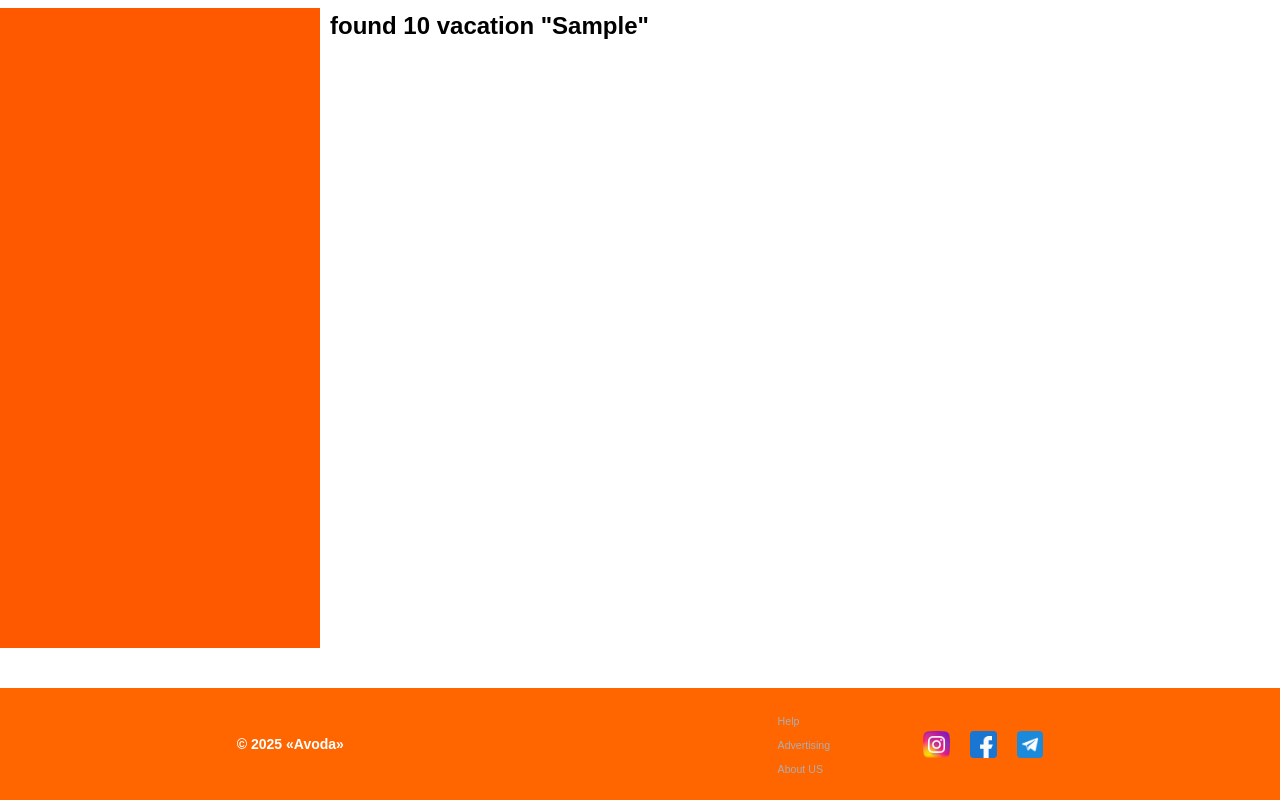
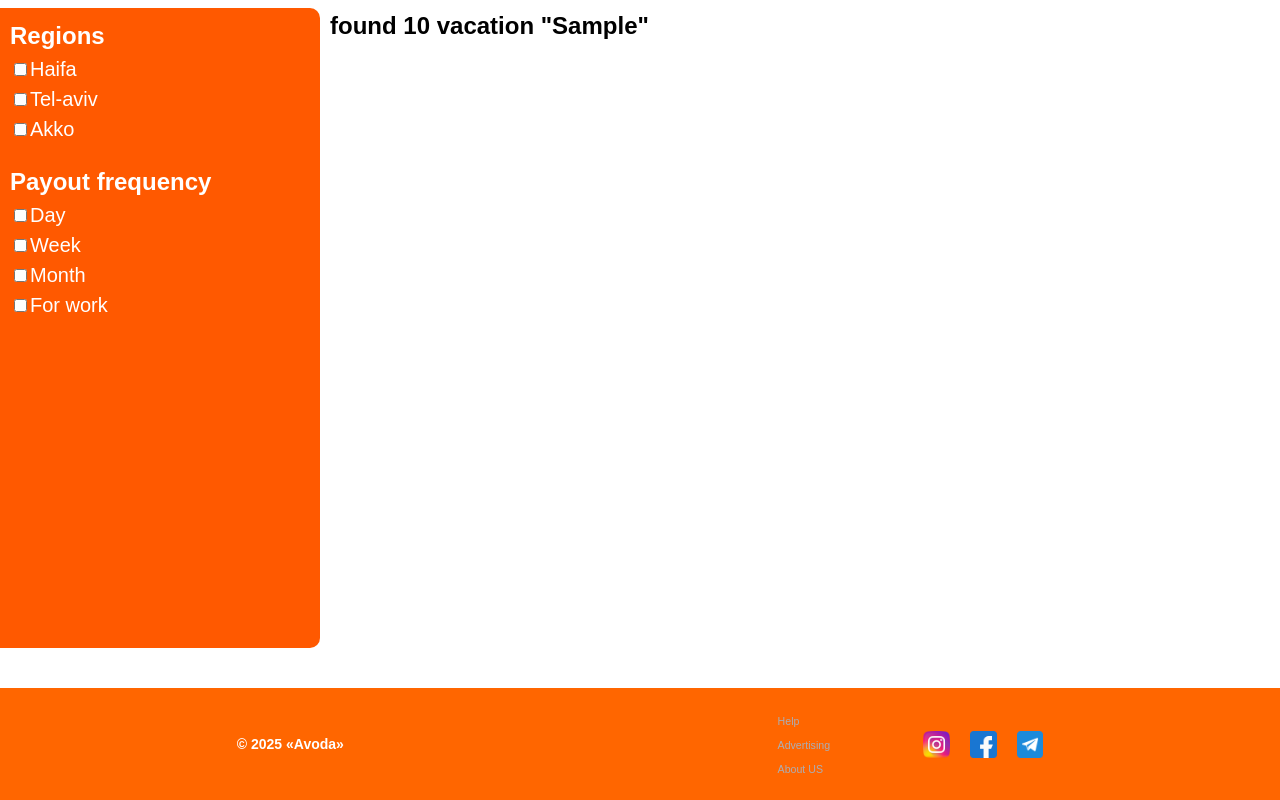
Before and after one commit to PoPygai/avoda, a React (Vite) app in the folder avoda-website/: page /edit-request in a window 1280 px wide. Both pictures are taken after typing "Sample", "Sample", "Sample" into the empty fields and a click on the button "Find!". Shown: the part 217-1017 px from the top of the page. Built offline with nearby package versions, Linux system fonts and the light colour scheme.

Commit message:
restart work! start work with aside bar

```diff
--- /dev/null
+++ b/avoda-website/src/components/main/AsideJobList.tsx
@@ -0,0 +1,49 @@
+import React from "react";
+import {RequestParaments} from "../../utils/types.ts";
+import {Frequency, REGIONS} from "../../utils/tools.ts";
+
+
+type Props = {
+    paraments : RequestParaments
+}
+
+{/*/**/}
+{/*region,*/}
+{/*salary,*/}
+{/*employmentType,*/}
+{/*experience,*/}
+{/*payoutFrequency,*/}
+{/**/}
+const AsideJobList:React.FC<Props> = ({paraments}) => {
+    return (
+        <aside className="main-sidebar">
+            <form action="#" className="main-sidebar__form">
+                <div className="main-sidebar__regions main-sidebar__containers">
+                    <h4 className="regions-title title-medium">Regions</h4>
+                {/*    todo     show only 4-5 cities and under will button More... if click we will see all cities  */}
+                    {
+                        REGIONS.map(city =>
+                            <label className="regions-label main-sidebar-label">
+                                <input type="checkbox" className="regions__inp " name="regions"  value={city}/>{city}
+                            </label>
+                        )
+                    }
+                </div>
+                <div className="main-sidebar__frequency main-sidebar__containers">
+                    <h4 className="frequency-title title-medium">Payout frequency</h4>
+                    {
+                        Frequency.map(n =>
+                            <label className="frequency-label main-sidebar-label">
+                                <input type="checkbox" className="frequency__inp " name="frequency"  value={n}/>{n}
+                            </label>
+                        )
+                    }
+
+
+                </div>
+            </form>
+        </aside>
+        );
+};
+
+export default AsideJobList;
--- a/avoda-website/src/components/main/Main.css
+++ b/avoda-website/src/components/main/Main.css
@@ -45,10 +45,7 @@
     display: flex;
     min-height: 80vh;
 }
-.main-sidebar{
-    width: 25vw;
-    background: var(--alternate-bg-color);
-}
+
 .job{
     padding-left: 10px;
     width: 75vw;
@@ -56,3 +53,25 @@
 .job-title{
     color: var(--color-text-black);
 }
+/*================================================ASIDE=============================================*/
+.main-sidebar{
+    width: 25vw;
+    background: var(--alternate-bg-color);
+    border-radius: 0 10px 10px 0 ;
+}
+.main-sidebar__form{
+    padding: 10px;
+}
+.main-sidebar-label{
+    font-size: 20px;
+    color: var(--color-text);
+}
+.main-sidebar__containers{
+
+    display: flex;
+    flex-direction: column;
+    margin-bottom: 20px;
+}
+.main-sidebar h4{
+    color: var(--color-text);
+}
--- a/avoda-website/src/components/main/Main.tsx
+++ b/avoda-website/src/components/main/Main.tsx
@@ -2,6 +2,9 @@ import "./Main.css";
 import {FormEvent, useEffect, useRef, useState} from "react";
 import JobsList from "./JobsList.tsx";
 import {useLocation, useNavigate} from "react-router-dom";
+import AsideJobList from "./AsideJobList.tsx";
+
+
 
 const Main = () => {
     const [titleJob, setTitleJob] = useState<string>();
@@ -50,9 +53,8 @@ const Main = () => {
             </form>
             {visible &&
                 <div className={"main-wrapper"}>
-                    <aside className="main-sidebar">
 
-                    </aside>
+                    <AsideJobList paraments={location.state} />
                     <JobsList titleJob={titleJob} paraments={location.state} />
                 </div>
             }
--- a/avoda-website/src/pages/editRequest/EditRequest.css
+++ b/avoda-website/src/pages/editRequest/EditRequest.css
@@ -12,7 +12,6 @@
 }
 .request-form-label{
     font-size: 20px;
-
 }
 .request-form-wrapper{
     margin-bottom: 50px;
--- a/avoda-website/src/pages/editRequest/EditRequest.tsx
+++ b/avoda-website/src/pages/editRequest/EditRequest.tsx
@@ -1,30 +1,29 @@
 import "./EditRequest.css";
 import {useLocation, useNavigate} from "react-router-dom";
 import {FormEvent, useState} from "react";
+import {REGIONS} from "../../utils/tools.ts";
 const EditRequest = () => {
     const location = useLocation();
     const job = location.state?.job;
     // todo make normal arrayCities
-    const suggestions = [""];
     const [text, setText] = useState("");
     const [filtered, setFiltered] = useState<string[]>([]);
     const navigate = useNavigate();
 
+
     function handleChange(e: React.ChangeEvent<HTMLInputElement>) {
         const value = e.target.value;
         setText(value);
-
         if (value.trim() === "") {
             setFiltered([]);
             return;
         }
-
-        const result = suggestions.filter(item =>
+        const result = REGIONS.filter(item =>
             item.toLowerCase().includes(value.toLowerCase())
         );
-
         setFiltered(result);
     }
+
 
     function handleSelect(value: string) {
         setText(value);
@@ -37,6 +36,7 @@ const EditRequest = () => {
 
         const form = event.currentTarget;
         const title = (form.elements.namedItem("title-job") as HTMLInputElement).value;
+        //todo  will change to string[]
         const region = (form.elements.namedItem("region") as HTMLInputElement).value;
         const salary = (form.elements.namedItem("salary") as HTMLInputElement).value;
         const data = new FormData(event.currentTarget);
@@ -46,9 +46,7 @@ const EditRequest = () => {
         const employmentType = data.getAll("employment");
 
 
-        console.log(experience);
-        console.log(employmentType)
-        console.log(payoutFrequency)
+
 
         navigate("/", {
             state: {
@@ -108,16 +106,16 @@ const EditRequest = () => {
                     <h3 className="request-form-frequency__title title-medium">Payout frequency</h3>
                     <div className="request-container">
                         <label className="request-form-frequency request-form-label">
-                            <input type="checkbox" className="request-form-frequency__inp edit-checkbox" name="frequency"  value="day"/>Day
+                            <input type="checkbox" className="request-form-frequency__inp " name="frequency"  value="day"/>Day
                         </label>
                         <label className="request-form-frequency request-form-label">
-                            <input type="checkbox" className="request-form-frequency__inp edit-checkbox" name="frequency"  value="week"/>Week
+                            <input type="checkbox" className="request-form-frequency__inp " name="frequency"  value="week"/>Week
                         </label>
                         <label className="request-form-frequency request-form-label">
-                            <input type="checkbox" className="request-form-frequency__inp edit-checkbox" name="frequency"  value="month"/>Month
+                            <input type="checkbox" className="request-form-frequency__inp " name="frequency"  value="month"/>Month
                         </label>
                         <label className="request-form-frequency request-form-label">
-                            <input type="checkbox" className="request-form-frequency__inp edit-checkbox" name="frequency"  value="forWork"/>For Work
+                            <input type="checkbox" className="request-form-frequency__inp " name="frequency"  value="forWork"/>For Work
                         </label>
                     </div>
                 </div>
@@ -125,19 +123,19 @@ const EditRequest = () => {
                     <h3 className="request-form-experience__title title-medium">Required work experience</h3>
                     <div className="request-container">
                         <label className="request-form-experience request-form-label">
-                            <input type="radio" className="request-form-experience__inp edit-radio" name="experience"  value="dontCare"/>Dont Care
+                            <input type="radio" className="request-form-experience__inp " name="experience"  value="dontCare"/>Dont Care
                         </label>
                         <label className="request-form-experience request-form-label">
-                            <input type="radio" className="request-form-experience__inp edit-radio" name="experience"  value="notExp"/>Not Experience
+                            <input type="radio" className="request-form-experience__inp " name="experience"  value="notExp"/>Not Experience
                         </label>
                         <label className="request-form-experience request-form-label">
-                            <input type="radio" className="request-form-experience__inp edit-radio" name="experience"  value="f1t3"/>from 1 year to 3 years
+                            <input type="radio" className="request-form-experience__inp " name="experience"  value="f1t3"/>from 1 year to 3 years
                         </label>
                         <label className="request-form-experience request-form-label">
-                            <input type="radio" className="request-form-experience__inp edit-radio" name="experience"  value="f3t6"/>from 3 year to 6 years
+                            <input type="radio" className="request-form-experience__inp " name="experience"  value="f3t6"/>from 3 year to 6 years
                         </label>
                         <label className="request-form-experience request-form-label">
-                            <input type="radio" className="request-form-experience__inp edit-radio" name="experience"  value="more6"/>more 6 years
+                            <input type="radio" className="request-form-experience__inp " name="experience"  value="more6"/>more 6 years
                         </label>
                     </div>
                 </div>
--- a/avoda-website/src/utils/tools.ts
+++ b/avoda-website/src/utils/tools.ts
@@ -9,3 +9,10 @@ export const handleDocumentClick = (e: MouseEvent,refBurger: React.RefObject<HTM
         refListMenu.current?.classList.add("hidden-menu");
     }
 };
+
+export  const REGIONS =["Haifa","Tel-aviv","Akko"];
+// export enum REGIONS{
+//     HAIFA = 'Haifa',
+//     TELAVIV = 'Tel-avai',
+// }
+export const Frequency=["Day","Week","Month","For work"];
--- a/avoda-website/src/utils/types.ts
+++ b/avoda-website/src/utils/types.ts
@@ -1,5 +1,7 @@
 export type RequestParaments={
     title:string,
+
+    //todo  will change to string[]
     region:string,
     salary:number,
     employmentType:string[],
```
